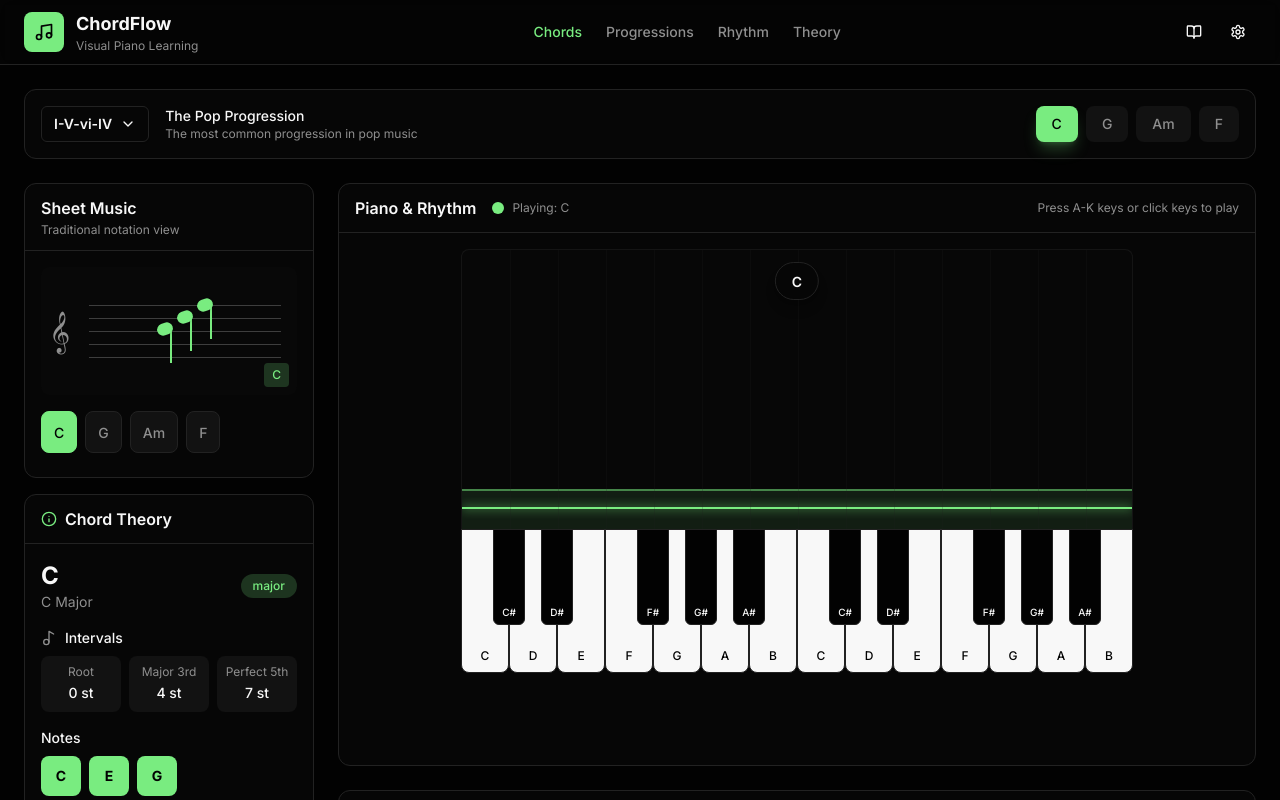
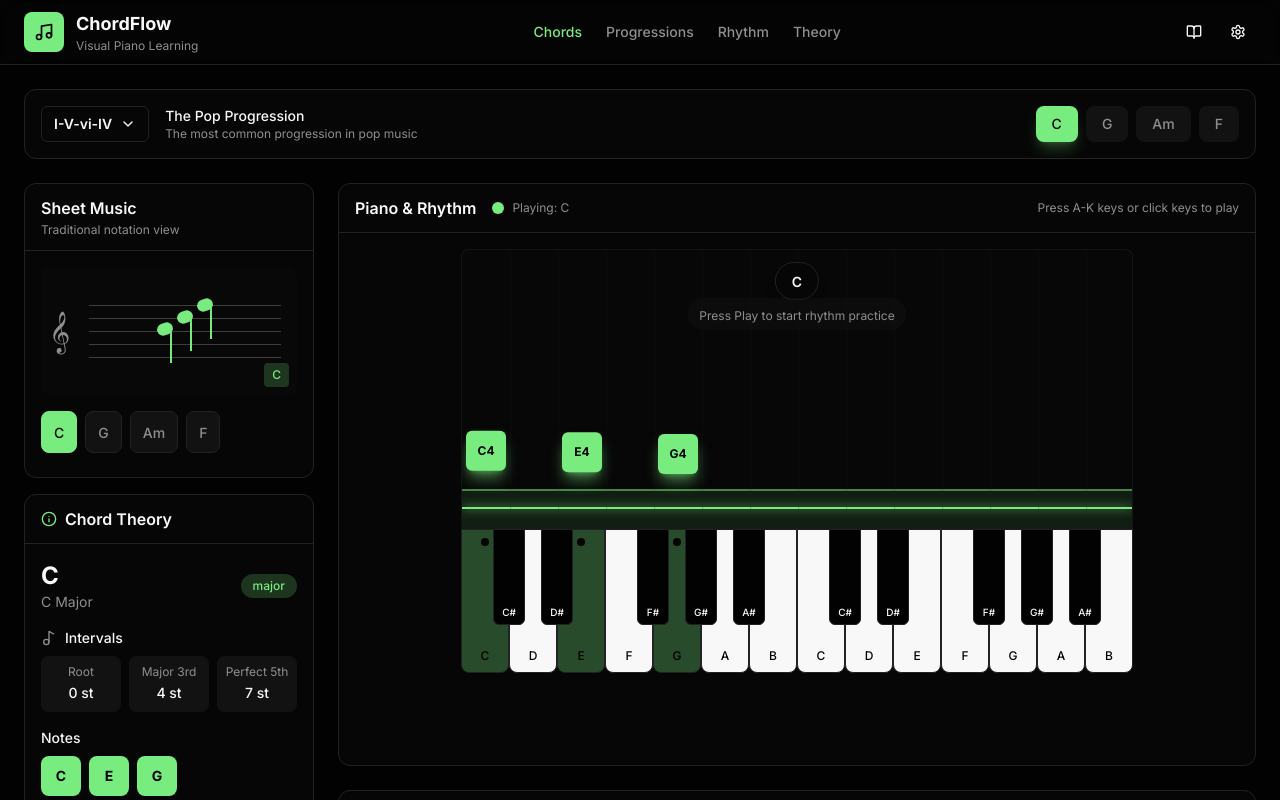
Before and after one commit to philipgher/chordflow, a Next.js app: page / in a window 1280 px wide. Shown: the top 800 px of the page. Built offline with nearby package versions, Linux system fonts and the light colour scheme.

Commit message:
Float chord notes when not playing

```diff
--- a/components/piano-with-rhythm.tsx
+++ b/components/piano-with-rhythm.tsx
@@ -116,11 +116,18 @@ export function PianoWithRhythm({
   const totalWhiteKeys = WHITE_KEYS.length;
   const keyboardWidth = totalWhiteKeys * WHITE_KEY_WIDTH;
 
+  const currentChordNotes = getChordNotes(chordName);
+
   const isHighlighted = useCallback(
     (note: string) => {
+      if (!isPlaying) {
+        return currentChordNotes.some(
+          (currentChordNote) => currentChordNote === note,
+        );
+      }
       return notesInHitZone.some((noteInHitZone) => noteInHitZone === note);
     },
-    [notesInHitZone],
+    [notesInHitZone, isPlaying, currentChordNotes],
   );
 
   const isActive = useCallback(
@@ -326,8 +333,36 @@ export function PianoWithRhythm({
                 />
               ))}
 
-              {/* Falling notes */}
-              {notes.map((note) => {
+              {!isPlaying &&
+                currentChordNotes.map((note, idx) => {
+                  const pos = getNotePosition(note);
+                  if (!pos) return null;
+
+                  return (
+                    <div
+                      key={`static-${note}`}
+                      className={`absolute rounded-md flex items-center justify-center font-bold text-xs animate-bounce ${
+                        pos.isBlack
+                          ? "bg-chart-2 shadow-lg shadow-chart-2/50"
+                          : "bg-primary shadow-lg shadow-primary/50"
+                      }`}
+                      style={{
+                        left: pos.x + (pos.width - (pos.isBlack ? 28 : 40)) / 2,
+                        width: pos.isBlack ? 28 : 40,
+                        height: 40,
+                        bottom: 50,
+                        animationDelay: `${idx * 100}ms`,
+                        animationDuration: "1.5s",
+                      }}
+                    >
+                      <span className="text-primary-foreground">{note}</span>
+                    </div>
+                  );
+                })}
+
+              {/* Falling notes - only shown when playing */}
+              {isPlaying &&
+                notes.map((note) => {
                   const pos = getNotePosition(note.note);
                   if (!pos) return null;
 
@@ -348,7 +383,9 @@ export function PianoWithRhythm({
                         top: note.y,
                       }}
                     >
-                    <span className="text-primary-foreground">{note.note}</span>
+                      <span className="text-primary-foreground">
+                        {note.note}
+                      </span>
                     </div>
                   );
                 })}
@@ -359,6 +396,14 @@ export function PianoWithRhythm({
                   {progression.chords[currentChordIndex]}
                 </span>
               </div>
+
+              {!isPlaying && (
+                <div className="absolute top-12 left-1/2 -translate-x-1/2 px-3 py-1 bg-secondary/50 rounded-full">
+                  <span className="text-xs text-muted-foreground">
+                    Press Play to start rhythm practice
+                  </span>
+                </div>
+              )}
             </div>
 
             {/* Piano Keyboard */}
```
Lines whose indentation alone changed are shown as unchanged.
